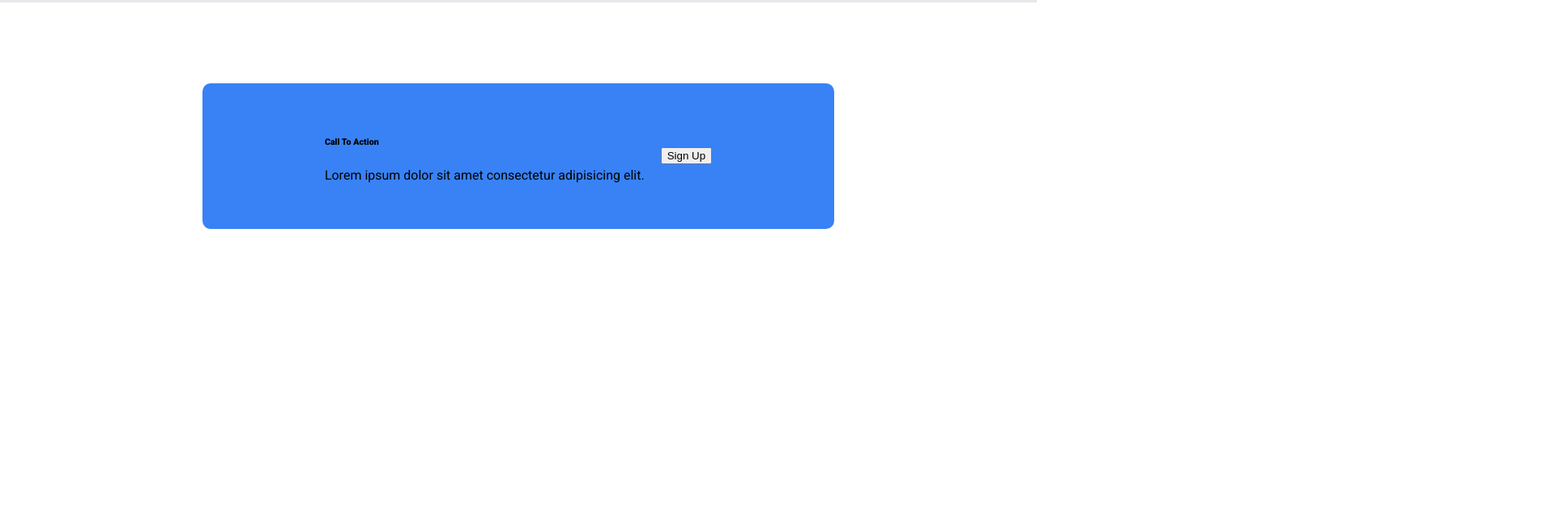
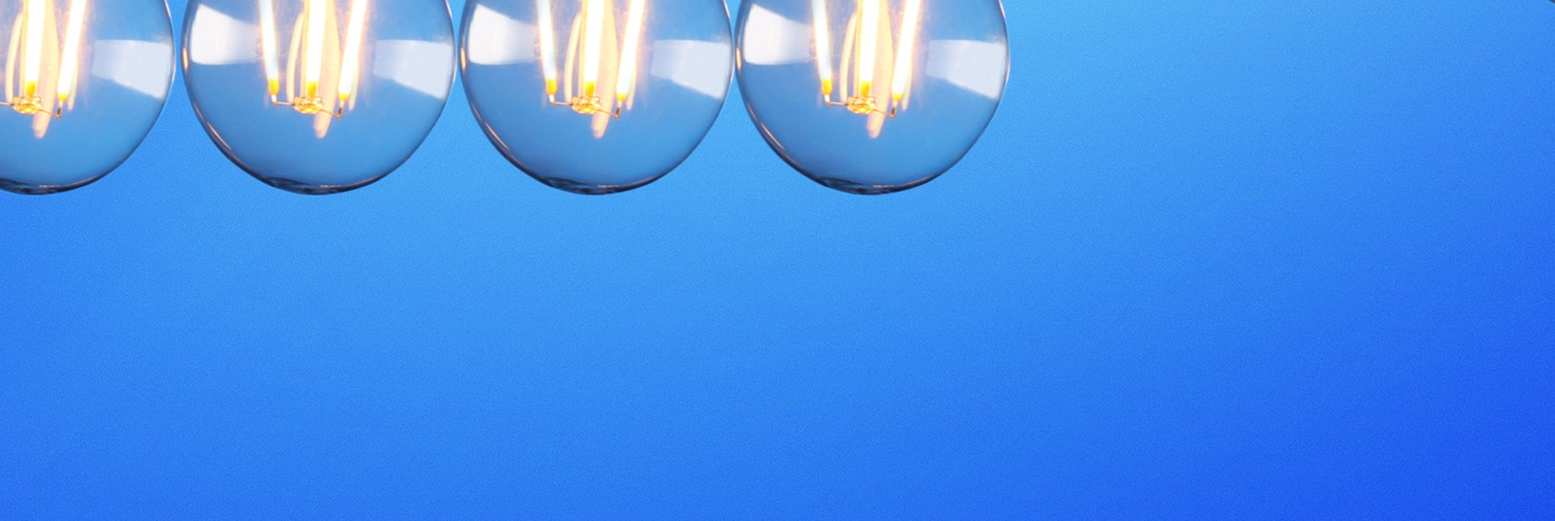
Before and after one commit to derinventingroom/landing-page-1, a plain HTML site: page index.html in a window 1280 px wide. Shown: the part 1709-2353 px from the top of the page at 81% size, 1920 px wide, since content can reach past the window. Before the commit the page ends 2092 px from the top, so only its background shows below. Drawn offline with Linux system fonts and the light colour scheme.

Commit message:
Updated index.html file

```diff
--- a/index.html
+++ b/index.html
@@ -28,7 +28,7 @@
             <p>Lorem ipsum dolor sit amet consectetur adipisicing elit. Ducimus atque sunt illum ab explicabo nobis corrupti rerum dolorem, ipsa consequatur quam molestias praesentium sed dolore sequi ut non tempora aliquid.</p>
         </div>
         <div class="right">
-            <img src="https://via.placeholder.com/400x250" alt=""/>
+            <img src="images/pexels-rodolfo-clix-1036936.jpg" alt=""/>
         </div>
     </div>
     <div class="random-stuff">
@@ -60,7 +60,7 @@
     <div class="cta">
        <div class="cta-container">
           <div class="cta-items">
-             <h6>Call To Action</h6>
+             <h3>Call To Action</h3>
              <p>Lorem ipsum dolor sit amet consectetur adipisicing elit. </p>
           </div>
           <div class="cta-items">
```
